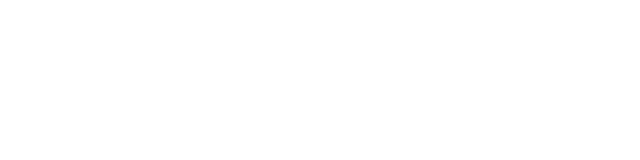
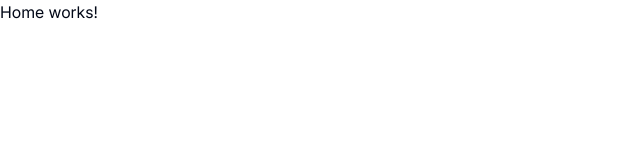
Before and after one commit to Adedoyin-Emmanuel/task-flow, a React (Vite) app: page / in a window 1280 px wide. Before the commit this address had no page. Shown: the top 160 px of the page, without its empty margins (0-640 px from the left). Built offline with nearby package versions, Linux system fonts and the light colour scheme.

Commit message:
feat: added public routes

```diff
--- a/src/App.tsx
+++ b/src/App.tsx
@@ -1,12 +1,11 @@
 import "./App.css";
 import { BrowserRouter, Routes } from "react-router-dom";
-import about from "./pages/about";
-import home from "./pages/home";
+import { publicRoutes } from "@/routes/public";
 
 function App() {
   return (
     <BrowserRouter>
-      <Routes></Routes>
+      <Routes>{publicRoutes}</Routes>
     </BrowserRouter>
   );
 }
--- a/src/routes/public/index.tsx
+++ b/src/routes/public/index.tsx
@@ -1,2 +1,8 @@
-import React from "react";
 import { Route } from "react-router-dom";
+import Home from "@/pages/home";
+import About from "@/pages/about";
+
+export const publicRoutes = [
+  <Route index element={<Home />} />,
+  <Route path="/about" element={<About />} />,
+];
```
